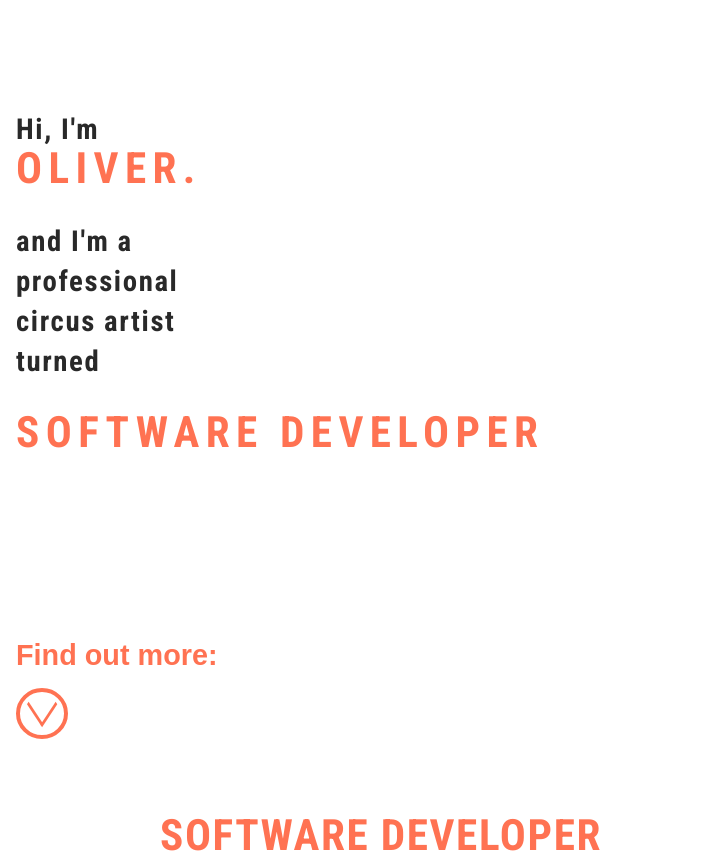
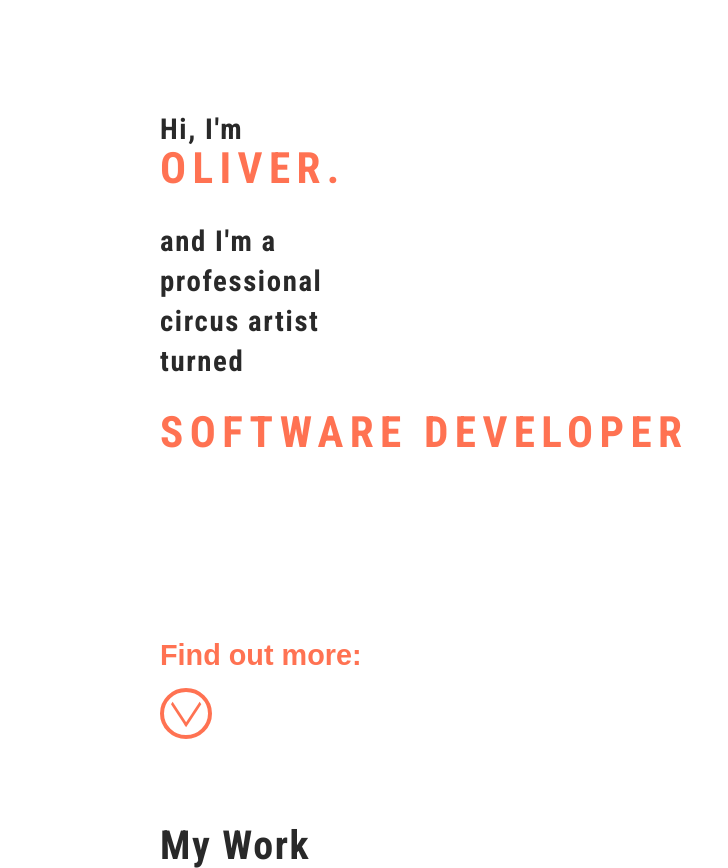
Before and after one commit to Oliversw/portfolio, a Gatsby site: page / in a window 1280 px wide. Shown: the top 868 px of the page, without its empty margins (0-728 px from the left). Built offline with nearby package versions, Linux system fonts and the light colour scheme; Gatsby itself is replaced by a stand-in of ours.

Commit message:
Change header and index files to account for separation of landing page

```diff
--- a/src/components/header.js
+++ b/src/components/header.js
@@ -1,13 +1,5 @@
 import React from "react"
 import styled from "styled-components"
-import ChevronDown from "../svg/chevronDown.svg"
-
-const SiteHeader = styled.header`
-  min-height: 100vh;
-  display: flex;
-  flex-flow: column nowrap;
-  justify-content: space-around;
-`
 
 const HiddenH1 = styled.h1`
   position: absolute;
@@ -16,59 +8,10 @@ const HiddenH1 = styled.h1`
   width: 1px;
 `
 
-const TextWrapper = styled.div`
-  display: flex;
-  flex-flow: column nowrap;
-  justify-content: space-between;
-`
-
-const P = styled.p`
-  font-size: 1.8rem;
-  /* color: var(--black); */
-  font-weight: 600;
-  color: ${props => (props.primary ? "var(--primary)" : "var(--black)")};
-  margin: 1rem 0 1rem 0;
-  width: ${props => (props.short ? "10rem" : "auto")};
-`
-
-const SpanEmphasis = styled.span`
-  color: var(--primary);
-  text-transform: uppercase;
-  display: block;
-  font-weight: 600;
-  font-size: 2.7rem;
-  letter-spacing: 0.4rem;
-`
-
-const Button = styled.button`
-  background: none;
-  border: none;
-  outline: none;
-  padding: inherit;
-  display: flex;
-  flex-flow: column nowrap;
-  justify-content: left;
-`
-
-const Header = ({ siteTitle }) => (
-  <SiteHeader>
+const Header = () => (
+  <header>
     <HiddenH1>Oliver Smith-Wellnitz, Software Developer</HiddenH1>
-
-    <TextWrapper>
-      <P>
-        Hi, I'm <SpanEmphasis>Oliver.</SpanEmphasis>
-      </P>
-      <P short>and I'm a professional circus artist turned</P>
-      <P>
-        <SpanEmphasis>Software Developer</SpanEmphasis>
-      </P>
-    </TextWrapper>
-
-    <Button>
-      <P primary>Find out more:</P>
-      <img src={ChevronDown} />
-    </Button>
-  </SiteHeader>
+  </header>
 )
 
 export default Header
--- /dev/null
+++ b/src/components/menu.js
@@ -0,0 +1,5 @@
+import React from "react"
+
+const Menu = () => {}
+
+export default Menu
--- a/src/pages/index.js
+++ b/src/pages/index.js
@@ -5,10 +5,12 @@ import Layout from "../components/layout"
 import Image from "../components/image"
 import SEO from "../components/seo"
 
+import Landing from "./landing.js"
+
 const IndexPage = () => (
   <Layout>
+    <Landing />
     <SEO title="Home" />
-    <h1>Software Developer</h1>
     <h2>My Work</h2>
     <p>Welcome to your new Gatsby site.</p>
     <p>Now go build something great.</p>
```
